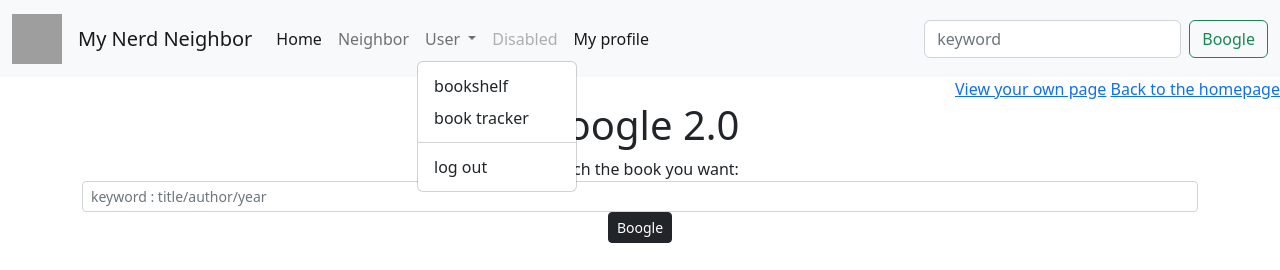
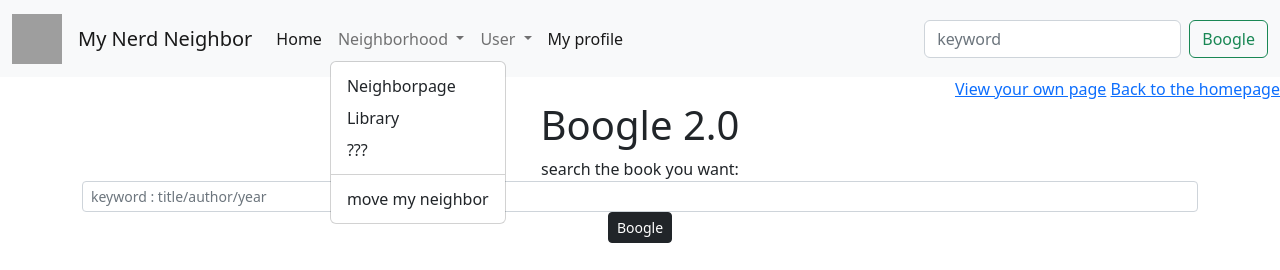
Before and after one commit to GingerDuan/MyNerdNeighbor, a Flask app: page /search in a window 1280 px wide, after a click on "Neighborhood". Shown: the top 270 px of the page. Run offline with Flask 2, Linux system fonts and the light colour scheme; data that the repository does not hold is empty; some libraries are stand-ins or nearby versions; grey boxes are pictures that could not be loaded.

Commit message:
done with bookpage and puting in bookpage

```diff
--- a/crud.py
+++ b/crud.py
@@ -75,10 +75,11 @@ def get_book_by_bookid(book_id):
 
 
 #puting
-def create_puting(shelf_id,book_id):
+def create_puting(shelf_id,book_id,user_id):
     """get a the book saved in shelf!!"""
 
-    puting = Puting(shelf_id = shelf_id,book_id = book_id)
+
+    puting = Puting(shelf_id = shelf_id,book_id = book_id,user_id = user_id)
 
     return puting
 
--- a/model.py
+++ b/model.py
@@ -50,10 +50,10 @@ class Puting(db.Model):
 
     book = db.relationship("Book", backref="puting")
     shelf = db.relationship("Shelf", backref="puting")
-    user = db.relationship("User", backref="puting")
+    user = db.relationship("User", backref="puting",uselist = False)
 
     def __repr__(self):
-        return f'<pt={self.puting_id} shelf={self.shelf_id} book={self.book_id} time={self.time}>'
+        return f'<pt={self.puting_id} shelf={self.shelf_id} book={self.book_id} time={self.time} user = {self.user_id}>'
 
 class Book(db.Model):
     """A Book's information first get from Google api"""
--- a/server.py
+++ b/server.py
@@ -6,6 +6,7 @@ from flask import (Flask, render_template, request, flash, session,jsonify,
                    redirect)
 from model import connect_to_db, db
 from jinja2 import StrictUndefined
+from datetime import datetime
 import crud
 import os
 import requests
@@ -208,7 +209,7 @@ def book_adder():
         if anyputing:
             return jsonify({"status":"this book has already in your shelf" })
         else:
-            puting = crud.create_puting(shelf_id = shelf_id,book_id = anybook.book_id)
+            puting = crud.create_puting(shelf_id = shelf_id,book_id = anybook.book_id,user_id = user_id)
 
             db.session.add(puting)
             db.session.commit()
@@ -229,7 +230,7 @@ def book_adder():
         newbook = crud.create_book(googlebook_id,title,author,cover)
         db.session.add(newbook)
         db.session.commit()
-        puting = crud.create_puting(shelf_id = shelf_id,book_id = newbook.book_id)
+        puting = crud.create_puting(shelf_id = shelf_id,book_id = newbook.book_id,user_id=user_id)
 
         db.session.add(puting)
         db.session.commit()
@@ -281,16 +282,42 @@ def show_book_detail(id):
         title = data['volumeInfo']['title']
         putings = None
         if 'imageLinks' in data['volumeInfo']:
-            cover = data['volumeInfo']['imageLinks']['thumbnail']
+            if 'medium' in  data['volumeInfo']['imageLinks']:
+                cover =  data['volumeInfo']['imageLinks']['medium']
+            else:
+                cover = data['volumeInfo']['imageLinks']['thumbnail']
         else:
             cover = "https://icon-library.com/images/book-icon-png/book-icon-png-28.jpg"
 
-    author = data['volumeInfo']['authors']
-
-    book = {"title":title,"cover":cover,"author":author,"subtitle":data['volumeInfo']['subtitle'],"des":data['volumeInfo']['description'],"google_link":data['selfLink'],}
+    # author
+    if 'authors' in data['volumeInfo']:
+        authors = data['volumeInfo']['authors']
+    else:
+        authors = None
+    # subtitle
+    if 'subtitle' in data['volumeInfo']:
+        subtitle = data['volumeInfo']['subtitle']
+    else:
+        subtitle = None
+    #description
+    if 'description' in data['volumeInfo']:
+        des = data['volumeInfo']['description']
+    else:
+        des = None
+    #year
+    if 'publishedDate' in data['volumeInfo']:
+        time = data['volumeInfo']["publishedDate"]
+        if len(time) == 4:
+            year = data['volumeInfo']["publishedDate"]
+        elif len(time) < 8:
+            year = year = datetime.strptime(time,"%Y-%m").year
+        else:
+            year = datetime.strptime(time,"%Y-%m-%d").year
+    else:
+        year = None
 
 
-
+    book = {"title":title,"cover":cover,"authors":authors,"subtitle":subtitle,"des":des,"google_link":data['selfLink'],"year":year}
 
     return render_template("bookpage.html",book=book,user=user,putings = putings)
 
--- a/templates/base.html
+++ b/templates/base.html
@@ -34,23 +34,32 @@
             <li class="nav-item">
               <a class="nav-link active" aria-current="page" href="/">Home</a>
             </li>
-            <li class="nav-item">
-              <a class="nav-link" href="/neighbor">Neighbor</a>
+            <li class="nav-item dropdown">
+              <a class="nav-link dropdown-toggle" id="navbarDropdown" role="button" data-bs-toggle="dropdown" aria-expanded="false">
+                Neighborhood
+              </a>
+              <ul class="dropdown-menu" aria-labelledby="navbarDropdown">
+                <li><a class="dropdown-item" href="/neighbor">Neighborpage</a></li>
+
+                <li><a class="dropdown-item" href="/neighborlibrary">Library</a></li>
+                <li><a class="dropdown-item" href="#">???</a></li>
+                <li><hr class="dropdown-divider"></li>
+                <li><a class="dropdown-item" href="/move">move my neighbor</a></li>
+              </ul>
+
             </li>
             <li class="nav-item dropdown">
               <a class="nav-link dropdown-toggle" id="navbarDropdown" role="button" data-bs-toggle="dropdown" aria-expanded="false">
                 User
               </a>
               <ul class="dropdown-menu" aria-labelledby="navbarDropdown">
-                <li><a class="dropdown-item" href="/user_profile/">bookshelf</a></li>
+                <li><a class="dropdown-item" href="/user_profile">bookshelf</a></li>
                 <li><a class="dropdown-item" href="#">book tracker</a></li>
                 <li><hr class="dropdown-divider"></li>
                 <li><a class="dropdown-item" href="/logout">log out</a></li>
               </ul>
             </li>
-            <li class="nav-item">
-              <a class="nav-link disabled">Disabled</a>
-            </li>
+
             <li class="nav-item">
               <a class="nav-link active" aria-current="page" href="/user_profile">My profile</a>
             </li>
@@ -77,6 +86,7 @@
     {% block after_body %}{% endblock %}
     <script src="/static/js/savebook.js"></script>
     <script src="/static/js/remove_book.js"></script>
+
     <script src="https://cdn.jsdelivr.net/npm/bootstrap@5.0.1/dist/js/bootstrap.bundle.min.js" integrity="sha384-gtEjrD/SeCtmISkJkNUaaKMoLD0//ElJ19smozuHV6z3Iehds+3Ulb9Bn9Plx0x4" crossorigin="anonymous"></script>
 
   </body>
--- a/templates/boogle_res.html
+++ b/templates/boogle_res.html
@@ -47,22 +47,60 @@
                 {%endif%}
             </div>
                 {%if 'authors' in book['volumeInfo']%}
-                    <div href= "/book/{{book.id}}> {{book.volumeInfo.authors[0]}}</div>
+                <div class ="author">
+                    by:
+                    {%for author in book.volumeInfo.authors%}
+                    <span class="badge text-bg-primary">{{author}}</span>
+                    {%endfor%}
+                   </div><br>
                 {%endif%}
+
                 <div>
                     <button type="button" class="btn btn-dark add_book_btn btn-sm" value ={{book.id}}> Add to my bookshelf</button>
-                </div>
 
 
-                    <input type="radio" name="status" value="standard">
+                <button type="button" class="btn btn-secondary btn-sm" data-toggle="modal" data-target="#exampleModal" data-whatever="@mdo">want to read</button>
+                <button type="button" class="btn btn-secondary btn-sm" data-toggle="modal" data-target="#exampleModal" data-whatever="@fat">reading</button>
+                <button type="button" class="btn btn-secondary btn-sm" data-toggle="modal" data-target="#exampleModal" data-whatever="@getbootstrap">have read</button>
+
+                    <div class="modal fade" id="exampleModal" tabindex="-1" role="dialog" aria-labelledby="exampleModalLabel" aria-hidden="true">
+                        <div class="modal-dialog" role="document">
+                            <div class="modal-content">
+                                <div class="modal-header">
+                                    <h5 class="modal-title" id="exampleModalLabel">New message</h5>
+                                    <button type="button" class="close" data-dismiss="modal" aria-label="Close">
+                                    <span aria-hidden="true">&times;</span>
+                                    </button>
+                                </div>
+                            <div class="modal-body">
+                                <form>
+                                <div class="form-group">
+                                    <label for="recipient-name" class="col-form-label">Recipient:</label>
+                                    <input type="text" class="form-control" id="recipient-name">
+                                </div>
+                                <div class="form-group">
+                                    <label for="message-text" class="col-form-label">Message:</label>
+                                    <textarea class="form-control" id="message-text"></textarea>
+                                </div>
+                                </form>
+                            </div>
+                                <div class="modal-footer">
+                                    <button type="button" class="btn btn-secondary" data-dismiss="modal">Close</button>
+                                    <button type="button" class="btn btn-primary">Send message</button>
+                                </div>
+                            </div>
+                        </div>
+                    </div>
+                </div>
+                    <!-- <input type="radio" name="status" value="standard">
                     <label>want to</label>
 
                     <input type="radio" name="status" value="expedited">
                     <label>reading</label>
 
                     <input type="radio" name="status" value="expedited">
-                    <label>finished</label>
-                  </form>
+                    <label>finished</label> -->
+
 
 
 
--- a/templates/homepage.html
+++ b/templates/homepage.html
@@ -82,4 +82,6 @@
   </form>
 </div>
 {%endif%}
+
+
 {% endblock %}
--- a/templates/neighbor_library.html
+++ b/templates/neighbor_library.html
@@ -34,7 +34,9 @@
   {%for book in books%}
 
       <div class = "col-4 col-md-3 col-lg-2 col-xl-2 col-xxl-2 "id ={{book.book_id}} style = "margin-bottom: 10px ;">
-        <img class="book_img" src="{{book.cover}}" width="120" height="155">
+          <a href= "/book/{{book.googlebook_id}}">
+            <img class="book_img" src="{{book.cover}}" width="120" height="155">
+          </a>
         <div>
           <i type="button" class="bi bi-bookmark-x" value ={{book.book_id}}></i>
         <button type="button"  class = "remove_book_btn" value ={{book.book_id}}>reach out</button>
```
Also changed, not shown: static/js/savebook.js (+1 -29 lines), templates/bookpage.html (+52 -12 lines), templates/user_profile.html (+0 -12 lines), static/js/book_traking.js (added), 1 other file.
